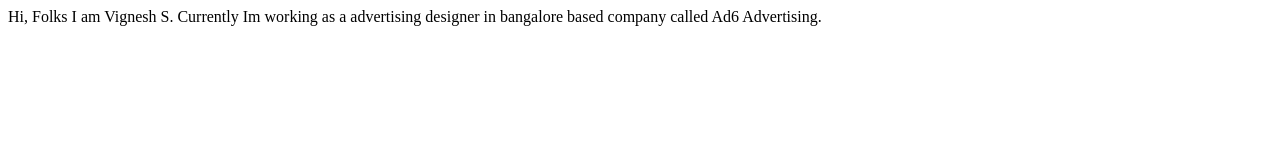
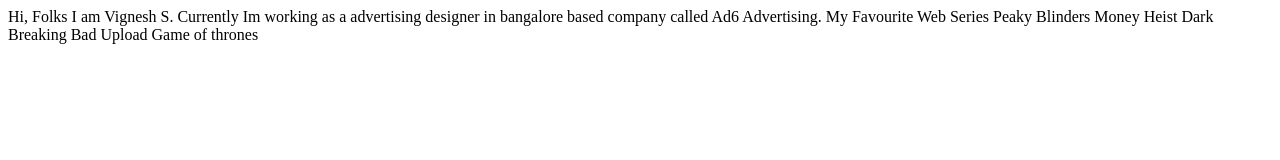
Before and after one commit to VigneshS-57/portfolio-site, a plain HTML site: page index.html in a window 1280 px wide. Drawn offline with Linux system fonts and the light colour scheme.

Commit message:
update content

```diff
--- a/index.html
+++ b/index.html
@@ -10,5 +10,13 @@
     I am Vignesh S.
 
     Currently Im working as a advertising designer in bangalore based company called Ad6 Advertising.
+
+    My Favourite Web Series
+    Peaky Blinders
+    Money Heist
+    Dark
+    Breaking Bad
+    Upload
+    Game of thrones
 </body>
 </html>
```
